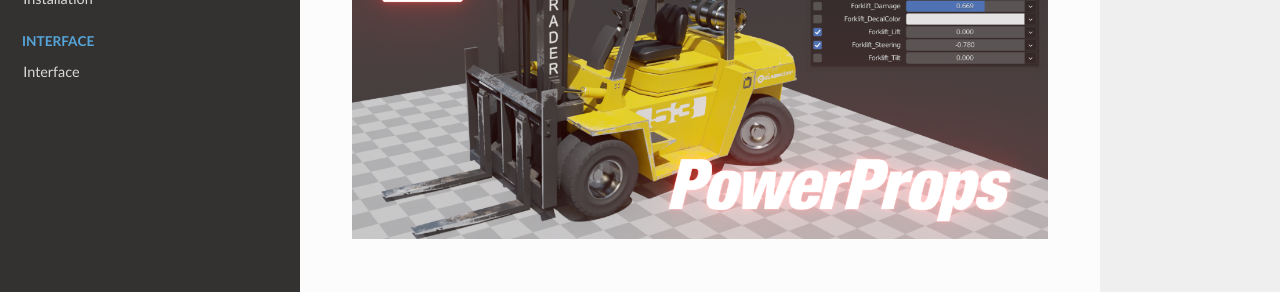
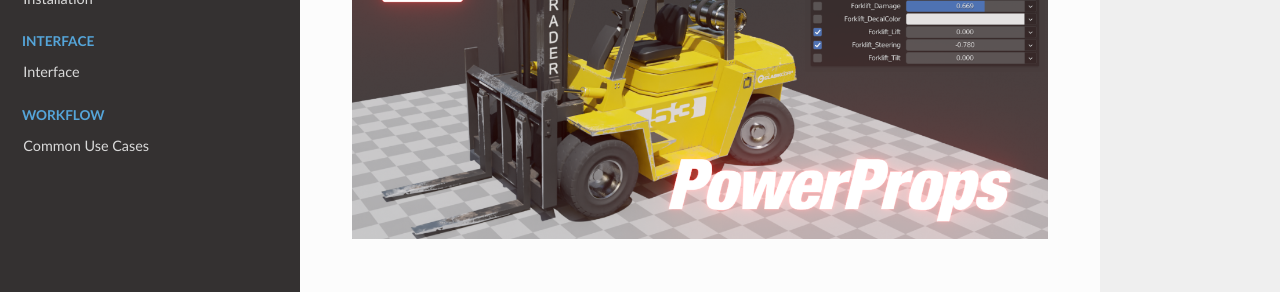
Before and after one commit to imperfectlink/PowerProps, a Sphinx documentation site: the page built from docs/source/index.rst, in a window 1280 px wide. Shown: the part 208-500 px from the top of the page. Built offline with Sphinx 7.4.7 and the Read the Docs theme 2.0.0, drawn with Linux system fonts in a browser that asks for light colours.

Commit message:
Update index.rst

```diff
--- a/docs/source/index.rst
+++ b/docs/source/index.rst
@@ -37,3 +37,10 @@
    :caption: Interface
 
    interface
+
+.. toctree::
+   :maxdepth: 4
+   :hidden:
+   :caption: Workflow
+
+   uses
```
